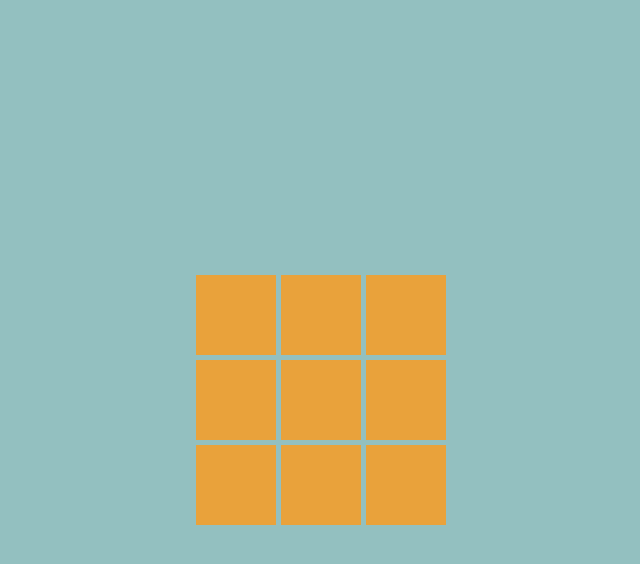
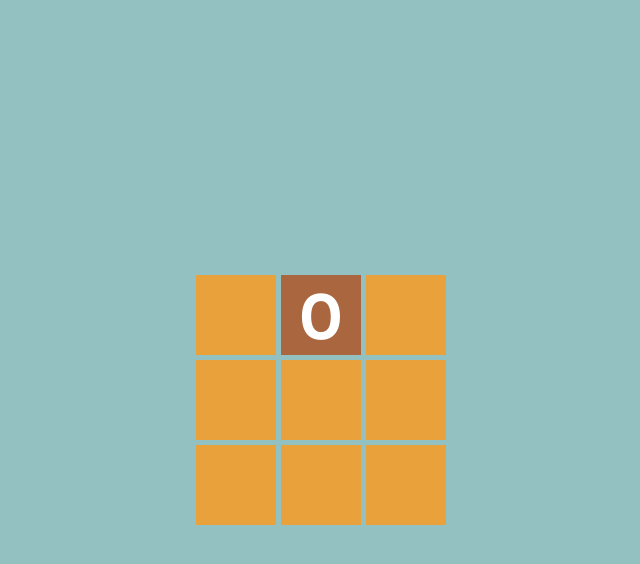
Before and after one commit to uygarsuslu/react-xox-game, a React (Create React App) app: page / in a window 1280 px wide. Both pictures are taken after a click on the element 640 px from the left and 315 px from the top of the page. Shown: the top 564 px of the page, without its empty margins (319-959 px from the left). Built offline with nearby package versions, Linux system fonts and the light colour scheme.

Commit message:
click feature added

```diff
--- a/src/App.css
+++ b/src/App.css
@@ -28,6 +28,8 @@
   height: 5rem;
   width: 5rem;
   display: flex;
+  align-items: center;
+  justify-content: center;
   cursor: pointer;
   color: white;
   font-size: 4rem;
@@ -36,3 +38,8 @@
 .square:hover {
   background: rgb(255, 156, 27);
 }
+
+.square.clicked {
+  background: rgb(170, 102, 63);
+  cursor:not-allowed;
+}
--- a/src/components/Square.jsx
+++ b/src/components/Square.jsx
@@ -1,10 +1,26 @@
 import React from "react";
 
-function Square({ clickedArray }) {
+function Square({ clickedArray, handleClick }) {
   return (
     <div className="board">
       {clickedArray.map((item, index) => {
-        return <div key={index} className="square"></div>;
+        if (item === "") {
+          return (
+            <div
+              key={index}
+              className="square"
+              onClick={() => handleClick(index)}
+            >
+              {item}
+            </div>
+          );
+        } else {
+          return (
+            <div key={index} className="square clicked">
+              {item}
+            </div>
+          );
+        }
       })}
     </div>
   );
--- a/src/components/Xox.jsx
+++ b/src/components/Xox.jsx
@@ -7,10 +7,29 @@ const O_PLAYER = "O";
 
 function Xox() {
   const [grid, setGrid] = useState(Array(9).fill(INITIAL));
+  const [player, setPlayer] = useState(false);
+
+  function handleClick(id) {
+    console.log("inside handleClick");
+    setGrid(
+      grid.map((item, index) => {
+        if (index === id) {
+          if (player) {
+            return X_PLAYER;
+          } else {
+            return O_PLAYER;
+          }
+        } else {
+          return item;
+        }
+      })
+    );
+    setPlayer(!player);
+  }
 
   return (
     <div>
-      <Square clickedArray={grid} />
+      <Square clickedArray={grid} handleClick={handleClick} />
     </div>
   );
 }
```
